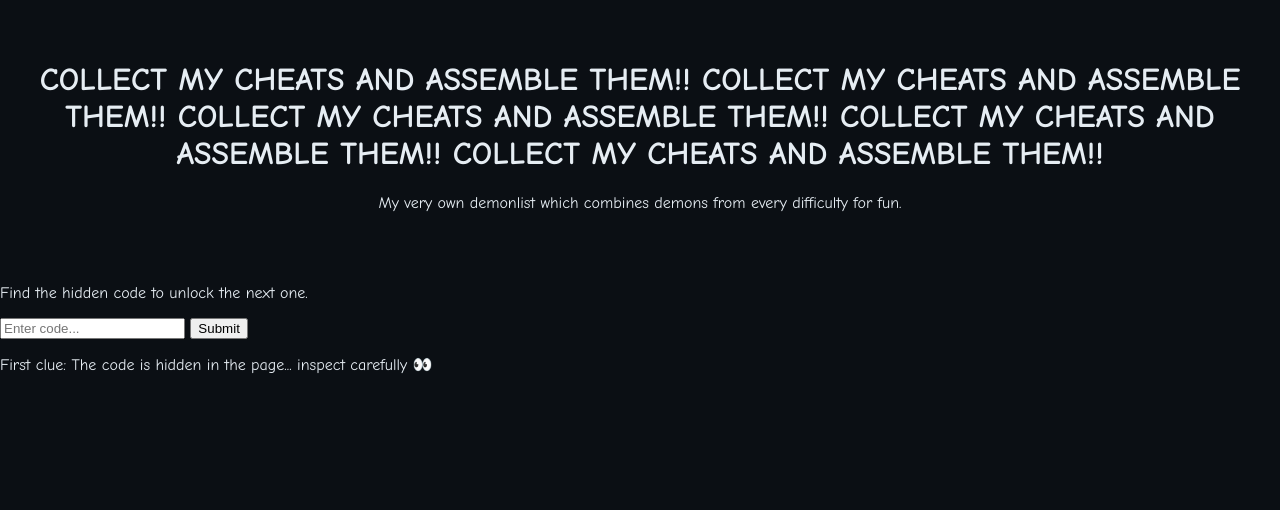
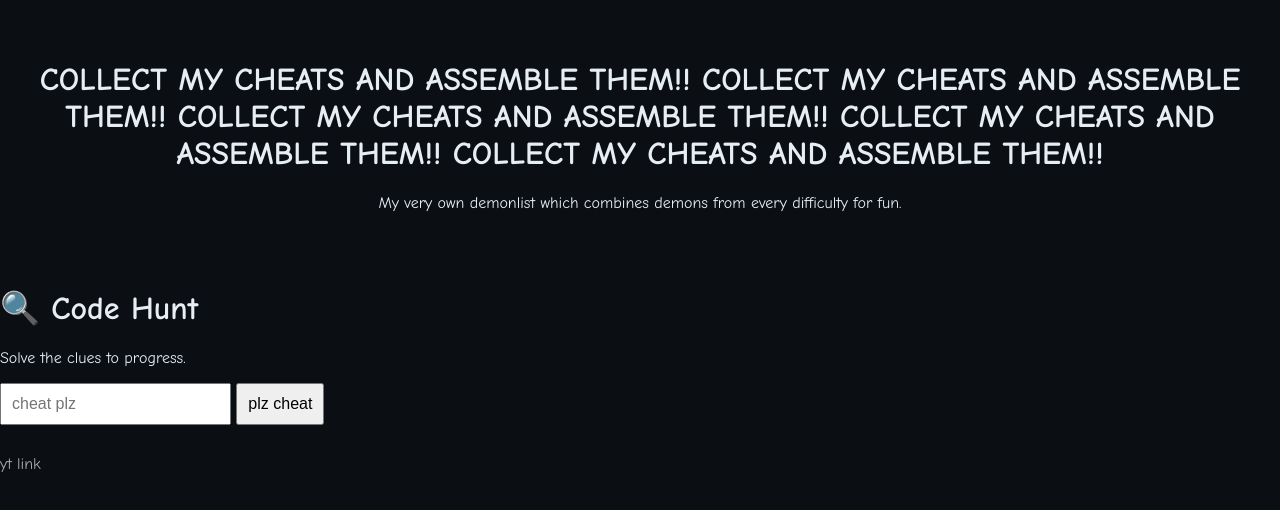
Before and after one commit to MommyMarioGames/COLLECT-MY-CHEATS-AND-ASSEMBLE-THEM-, a plain HTML site: page index.html in a window 1280 px wide. Drawn offline with Linux system fonts and the light colour scheme.

Commit message:
Update index.html

```diff
--- a/index.html
+++ b/index.html
@@ -89,6 +89,16 @@ body {
     font-size: 12px;
     color: #8b949e;
 }
+
+input, button {
+    padding: 10px;
+    font-size: 16px;
+}
+
+.clue {
+    margin-top: 30px;
+    color: #aaa;
+}
 </style>
 </head>
 
@@ -98,47 +108,62 @@ body {
     <p>My very own demonlist which combines demons from every difficulty for fun.</p>
 </div>
 
-  <p>Find the hidden code to unlock the next one.</p>
+<h1>🔍 Code Hunt</h1>
+<p>Solve the clues to progress.</p>
 
-<div class="box">
-    <input type="text" id="codeInput" placeholder="Enter code...">
-    <button onclick="checkCode()">Submit</button>
-</div>
+<input type="text" id="codeInput" placeholder="cheat plz">
+<button onclick="checkCode()">plz cheat</button>
 
 <p id="message"></p>
 
-<!-- Clues -->
-<div class="clue">
-    First clue: The code is hidden in the page... inspect carefully 👀
+<div class="clue" id="clueText">
+yt link
 </div>
 
-<!-- Hidden Codes -->
-<!-- CODE 1: shadow -->
-<!-- CODE 2: eclipse -->
-<!-- CODE 3: finalkey -->
+<script>
+// Encoded answers (base64 so they aren't readable in inspect easily)
+const answers = [
+    atob("c2hhZG93"),   // shadow
+    atob("ZWNsaXBzZQ=="), // eclipse
+    atob("ZmluYWxrZXk=")  // finalkey
+];
 
-<script>
-let currentLevel = 1;
+let level = 0;
 
 function checkCode() {
     const input = document.getElementById("codeInput").value.toLowerCase();
     const message = document.getElementById("message");
+    const clue = document.getElementById("clueText");
 
-    if (currentLevel === 1 && input === "shadow") {
-        message.innerHTML = "✅ Correct! Next clue: What blocks the sun?";
-        currentLevel++;
-    }
-    else if (currentLevel === 2 && input === "eclipse") {
-        message.innerHTML = "✅ Nice! Final clue: The last key...";
-        currentLevel++;
-    }
-    else if (currentLevel === 3 && input === "finalkey") {
-        message.innerHTML = "🎉 You win! You found all the codes.";
-    }
-    else {
-        message.innerHTML = "❌ Wrong code. Try again.";
+    if (input === answers[level]) {
+        level++;
+
+        if (level === 1) {
+            message.innerHTML = "yay cheat!";
+            clue.innerHTML = "Clue 2: What blocks the sun?";
+        }
+        else if (level === 2) {
+            message.innerHTML = "good job";
+            clue.innerHTML = "Clue 3: The last key...";
+        }
+        else {
+            message.innerHTML = "FUCK YES ALL CHEATS!!";
+            clue.innerHTML = "";
+        }
+    } else {
+        message.innerHTML = "no cheat.";
     }
 }
+
+// Disable right click
+window.addEventListener('contextmenu', e => e.preventDefault());
+
+// Detect DevTools (basic)
+setInterval(() => {
+    if (window.outerWidth - window.innerWidth > 100 || window.outerHeight - window.innerHeight > 100) {
+        document.body.innerHTML = "<h1>😈 No cheating.</h1>";
+    }
+}, 1000);
 </script>
 
 </body>
```
